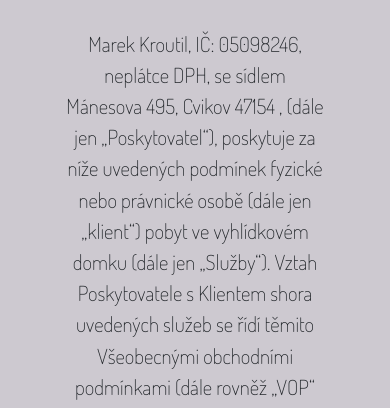
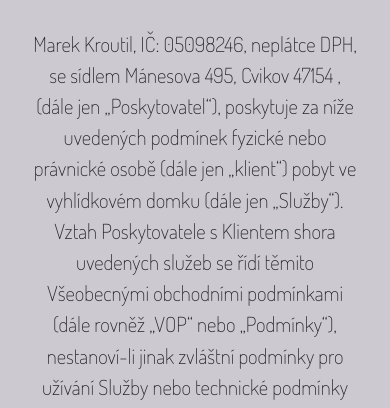
Before and after one commit to DrCharisma/muslivna, a plain HTML site: page obchodni-podminky.html in a window 390 px wide. Shown: the part 435-843 px from the top of the page. Drawn offline with nearby package versions, Linux system fonts and the light colour scheme.

Commit message:
Update obchodni-podminky.html
změna šířky textu col-md-8 col-10

```diff
--- a/obchodni-podminky.html
+++ b/obchodni-podminky.html
@@ -53,7 +53,7 @@
     </section>
     <section id="info">
             <div class="row justify-content-center">
-                <div class="col-8 col-lx-6 text-center">
+                <div class="col-10 col-md-8 col-lx-6 text-center">
                     <br>
                     <h1>I. ÚVODNÍ USTANOVENÍ</h1>
                     <br>
```
